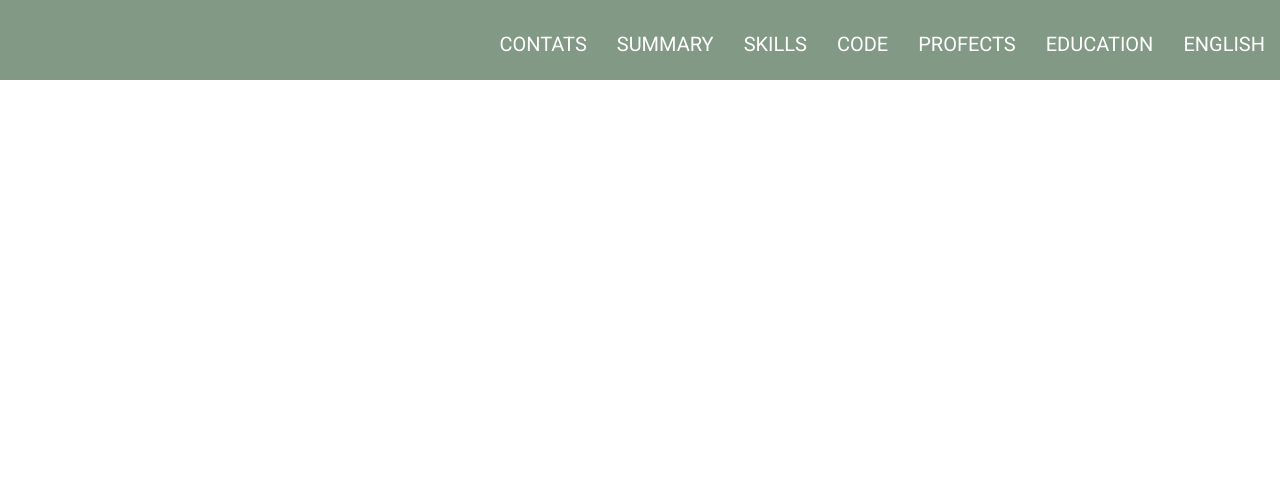
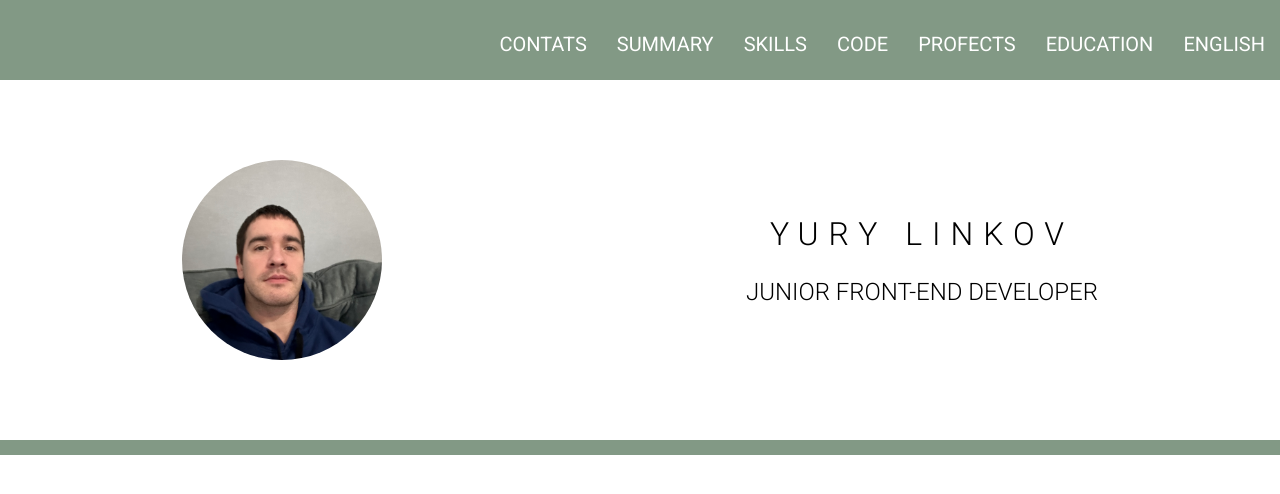
Before and after one commit to wallblizzard/rsschool-cv, a plain HTML site: page index.html in a window 1280 px wide. Drawn offline with Linux system fonts and the light colour scheme.

Commit message:
feat: add section about

```diff
--- a/index.html
+++ b/index.html
@@ -41,6 +41,20 @@
       </ul>
     </nav>
   </header>
+
+  <maim class="main">
+    <div class="container">
+      <section class="section about">
+        <div class="about__myphoto">
+          <img src="img/photo.JPG" alt="MyPhoto" class="myphoto">
+        </div>
+        <div class="about__name">
+          <h1 class="titel">Yury Linkov</h1>
+          <h3 class="subtitel">junior front-end developer</h3>
+        </div>
+      </section>
+    </div>
+  </maim>
 </body>
 
 </html>
--- a/style.css
+++ b/style.css
@@ -38,3 +38,39 @@ body {
   color: white;
   text-transform: uppercase;
 }
+
+.section {
+  padding: 80px 0;
+}
+
+.about {
+  display: flex;
+  justify-content: space-around;
+  align-items: center;
+  border-bottom: 15px solid #829985;
+}
+
+.myphoto {
+  display: block;
+  width: 200px;
+  height: 200px;
+  object-fit: cover;
+  border-radius: 50%;
+}
+
+.titel {
+  margin-bottom: 25px;
+  font-size: 32px;
+  text-align: center;
+  font-weight: 300;
+  letter-spacing: 10px;
+  text-transform: uppercase;
+}
+
+.subtitel {
+  margin-top: 25px;
+  font-size: 24px;
+  text-align: center;
+  font-weight: 300;
+  text-transform: uppercase;
+}
```
Also changed, not shown: img/photo.JPG (added).
